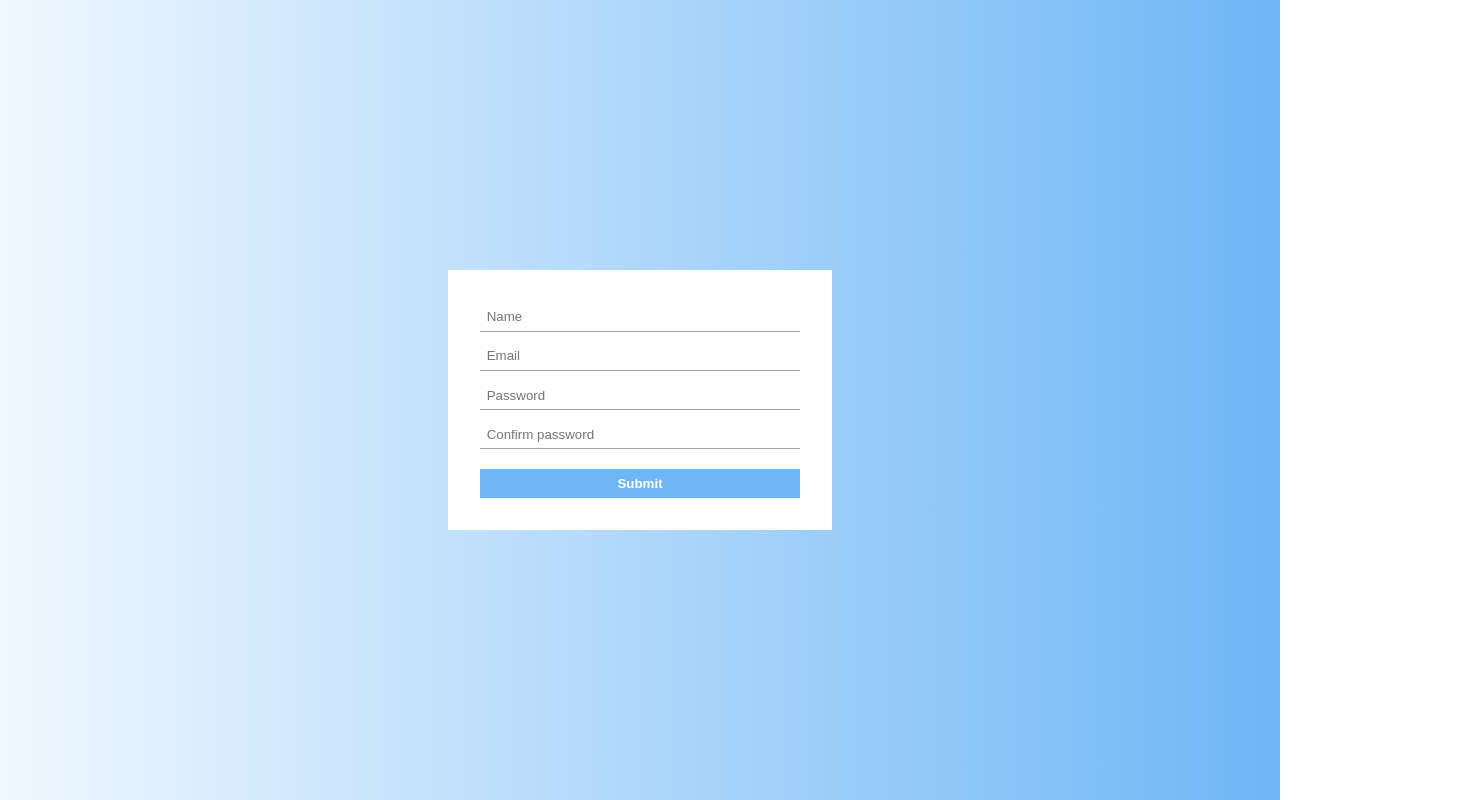
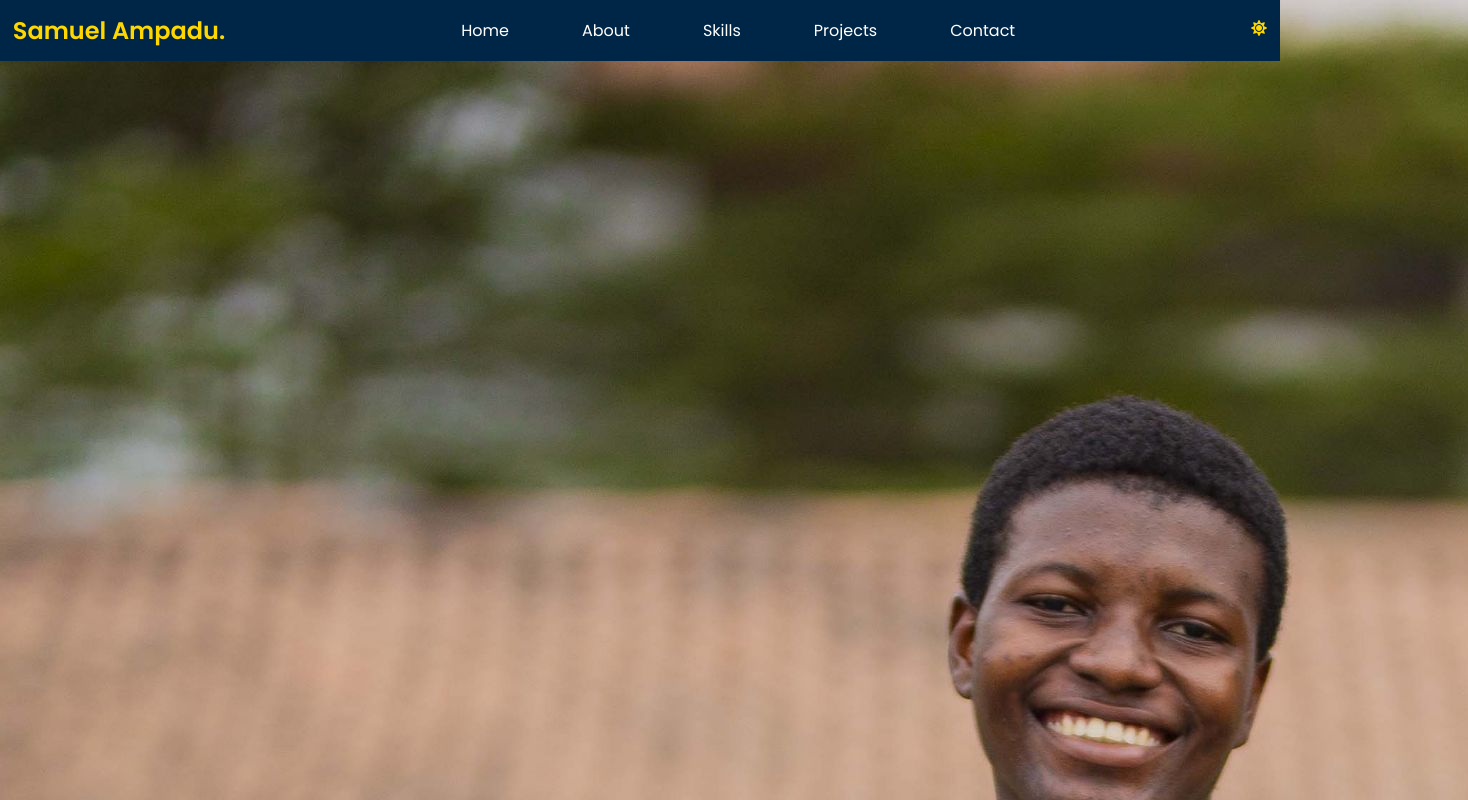
Before and after one commit to Psamm-y/React-projects, a React (Vite) app: page / in a window 1280 px wide. Shown: the top 800 px of the page, 1468 px wide, since content can reach past the window. Built offline with nearby package versions, Linux system fonts and the light colour scheme.

Commit message:
Add porfolio

```diff
--- a/src/App.jsx
+++ b/src/App.jsx
@@ -1,7 +1,7 @@
 import React, { useId } from 'react';
-import { accordionData } from './Accordion project/utils/content';
-import Accordion from './Accordion project/Accordion';
-import Form from './Form validation/Form';
+
+import Header from './porfolio shi/Header';
+import Home from './porfolio shi/Home';
 
 const App = () => {
   const id = useId();
@@ -12,7 +12,8 @@ const App = () => {
           <Accordion title={title} content={content} />
         ))}
       </div> */}
-      <Form />
+      <Header />
+      <Home />
     </>
   );
 };
--- /dev/null
+++ b/src/porfolio shi/Header.jsx
@@ -0,0 +1,66 @@
+import React, { useState } from 'react';
+import './header.css';
+import { FaSun, FaMoon } from 'react-icons/fa';
+const Header = () => {
+  const [active, setActive] = useState(false);
+
+  const toggleDarkMode = (e) => {
+    e.preventDefault();
+    setActive(!active);
+  };
+  return (
+    <header className={active ? 'light ' : 'dark'}>
+      <div className={active ? 'lightName ' : 'darkName'}>Samuel Ampadu.</div>
+      <nav>
+        <ul>
+          <li>
+            <a
+              style={active ? { color: 'black' } : { color: 'white' }}
+              href="#"
+            >
+              Home
+            </a>
+          </li>
+          <li>
+            <a style={active ? { color: 'black' } : { color: 'white' }} href="">
+              About
+            </a>{' '}
+          </li>
+          <li>
+            <a
+              style={active ? { color: 'black' } : { color: 'white' }}
+              href="#"
+            >
+              Skills
+            </a>
+          </li>
+          <li>
+            <a
+              style={active ? { color: 'black' } : { color: 'white' }}
+              href="#"
+            >
+              Projects
+            </a>
+          </li>
+          <li>
+            <a
+              style={active ? { color: 'black' } : { color: 'white' }}
+              href="#"
+            >
+              Contact
+            </a>
+          </li>
+        </ul>
+      </nav>
+      <div
+        className="toggle"
+        onClick={toggleDarkMode}
+        style={active ? { color: '#002647' } : { color: 'gold' }}
+      >
+        {active ? <FaMoon /> : <FaSun />}
+      </div>
+    </header>
+  );
+};
+
+export default Header;
--- /dev/null
+++ b/src/porfolio shi/Home.jsx
@@ -0,0 +1,15 @@
+import React from 'react';
+import Matriculation from '../assets/Matriculation.jpg';
+import './home.css';
+const Home = () => {
+  return (
+    <div>
+      <div className="image">
+        <img src={Matriculation} alt="" />
+      </div>
+      <div className="content"></div>
+    </div>
+  );
+};
+
+export default Home;
--- /dev/null
+++ b/src/porfolio shi/header.css
@@ -0,0 +1,55 @@
+@import url('https://fonts.googleapis.com/css2?family=Poppins:ital,wght@0,100;0,200;0,300;0,400;0,500;0,600;0,700;0,800;0,900;1,100;1,200;1,300;1,400;1,500;1,600;1,700;1,800;1,900&display=swap');
+:root {
+  --primary-color: #ffd700;
+  --secondary-color: #002647;
+}
+body {
+  min-height: 100vh;
+  background: linear-gradient(to right bottom, #0580ec, var(--secondary-color));
+}
+* {
+  margin: 0;
+  box-sizing: border-box;
+  padding: 0;
+  font-family: 'Poppins', Arial, Helvetica, sans-serif;
+}
+header {
+  position: fixed;
+  display: flex;
+  width: 100%;
+  justify-content: space-between;
+  padding: 0.8em;
+  align-items: center;
+  background-color: var(--secondary-color);
+  color: white;
+}
+ul {
+  list-style: none;
+  display: flex;
+  justify-content: space-around;
+  color: white;
+}
+ul li a {
+  padding: 0.8em;
+
+  text-decoration: none;
+}
+
+nav {
+  width: 50%;
+}
+.lightName,
+.darkName {
+  font-size: 1.5em;
+  font-weight: 600;
+}
+.darkName {
+  color: var(--primary-color);
+}
+.dark {
+  color: white;
+}
+.light {
+  color: var(--secondary-color);
+  background-color: var(--primary-color);
+}
```
Also changed, not shown: src/assets/Matriculation.jpg (added), src/porfolio shi/home.css (added).
